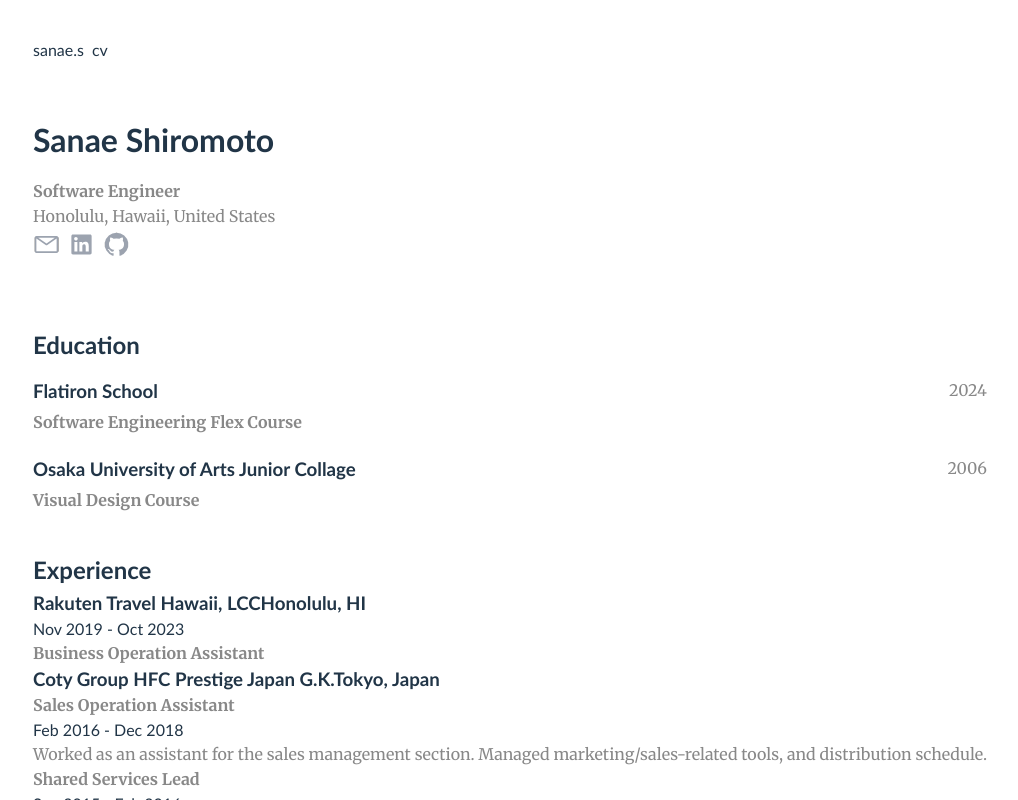
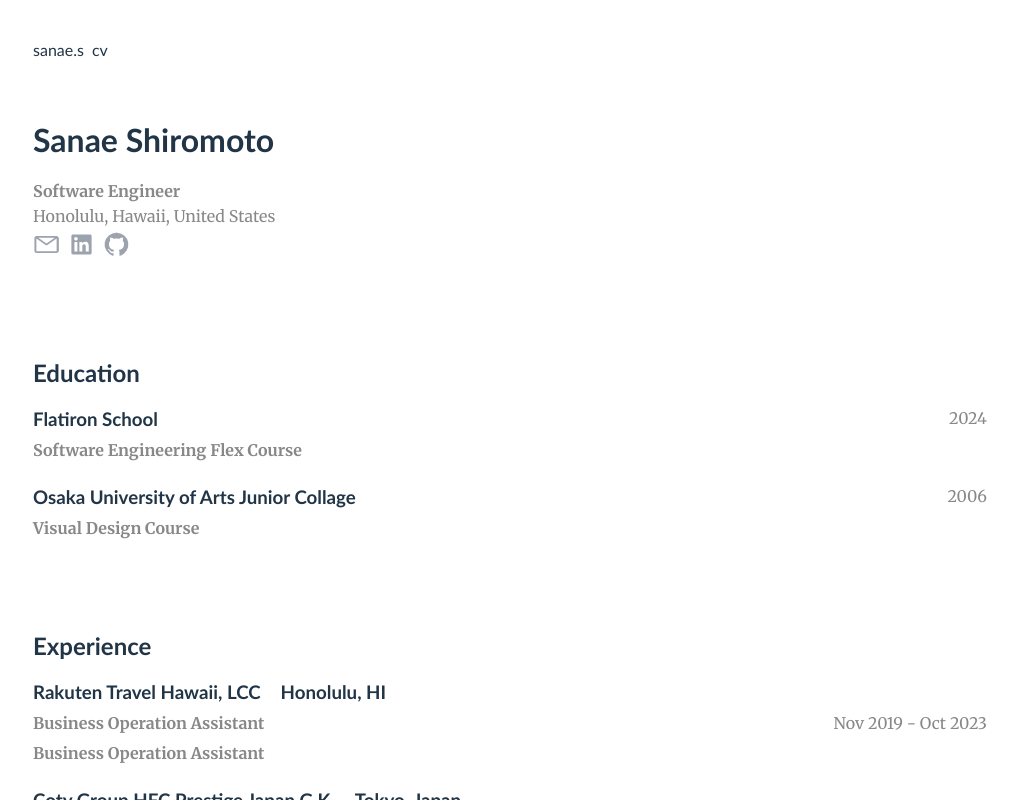
Before and after one commit to Pokasana/intro-page, a React (Vite) app: page /cv in a window 1280 px wide. Shown: the whole page, without its empty margins (7-1025 px from the left). Built offline with nearby package versions, Linux system fonts and the light colour scheme.

Commit message:
fix layout for Experience and adjust all components in CV

```diff
--- a/src/features/cv/Education.jsx
+++ b/src/features/cv/Education.jsx
@@ -2,7 +2,7 @@ import React from 'react';
 
 function Education() {
   return (
-    <div>
+    <div className="py-5">
       <h2>Education</h2>
       <section className="py-2">
         <div className="flex justify-between w-full">
--- a/src/features/cv/Experience.jsx
+++ b/src/features/cv/Experience.jsx
@@ -2,22 +2,32 @@ import React from 'react';
 
 function Experience() {
   return (
-    <div>
+    <div className="py-5">
       <h2>Experience</h2>
 
-      <h3>Rakuten Travel Hawaii, LCC<span>Honolulu, HI</span></h3><div>Nov 2019 - Oct 2023</div>
-      <h4>Business Operation Assistant</h4>
+      <section className="py-2">
+        <h3>Rakuten Travel Hawaii, LCC<span className="m-5 font-semibold">Honolulu, HI</span></h3>
+        <div className="flex justify-between w-full">
+          <h4>Business Operation Assistant</h4>
+          <p>Nov 2019 - Oct 2023</p>
+        </div>
+        <h4>Business Operation Assistant</h4>
+      </section>
 
-      <h3>Coty Group HFC Prestige Japan G.K.<span>Tokyo, Japan</span></h3>
-      <h4>Sales Operation Assistant</h4>
-      <div>Feb 2016 - Dec 2018</div>
-      <p>Worked as an assistant for the sales management section. Managed marketing/sales-related tools, and distribution schedule.</p>
+      <section className="py-2">
+        <h3>Coty Group HFC Prestige Japan G.K.<span className="m-5 font-semibold">Tokyo, Japan</span></h3>
+        <div className="flex justify-between w-full">
+          <h4>Sales Operation Assistant</h4>
+          <p>Feb 2016 - Dec 2018</p>
+        </div>
+        <p>Worked as an assistant for the sales management section. Managed marketing/sales-related tools, and distribution schedule.</p>
 
-
-      <h4>Shared Services Lead</h4>
-      <div>Sep 2015 - Feb 2016</div>
-      <p>Sales administrative tasks, such as managing leases, office facilities, and invoices.</p>
-
+        <div className="flex justify-between w-full">
+          <h4>Shared Services Lead</h4>
+          <p>Sep 2015 - Feb 2016</p>
+        </div>
+        <p>Sales administrative tasks, such as managing leases, office facilities, and invoices.</p>
+      </section>
     </div>
   )
 };
--- a/src/index.css
+++ b/src/index.css
@@ -1,6 +1,7 @@
 :root {
   position: fixed;
   max-width: 1280px;
+  height: 100%;
   margin: 0 auto;
   padding: 2rem;
   color-scheme: light dark;
```
